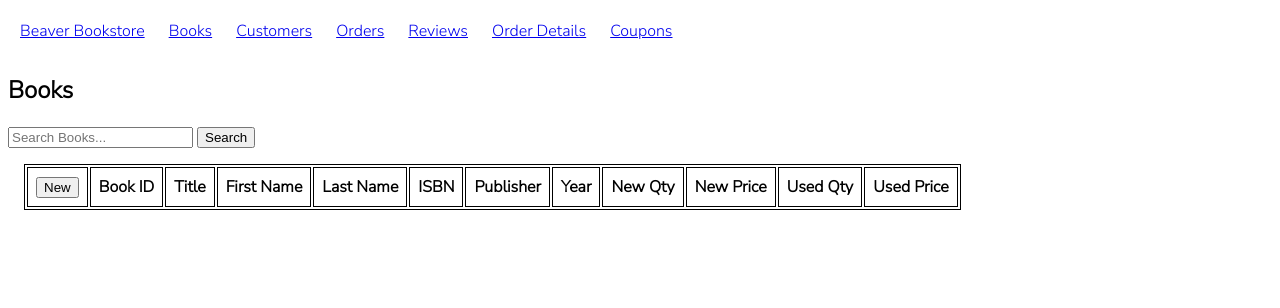
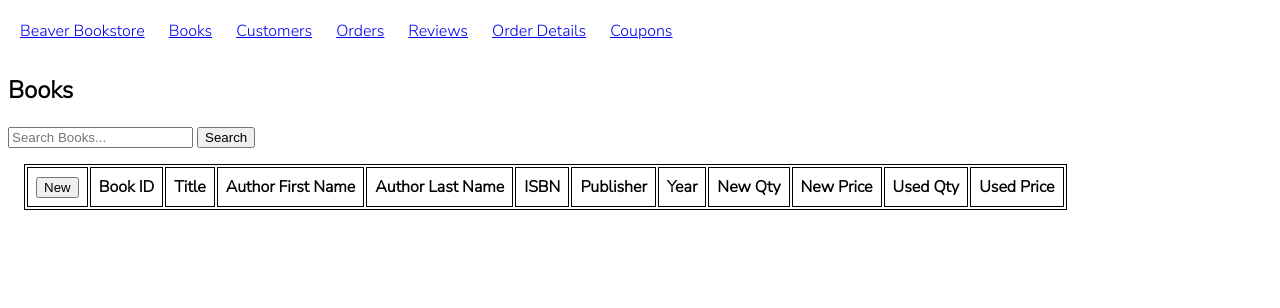
Before and after one commit to h3nry-m/Beaver_Bookstore, a Flask app: page /books in a window 1280 px wide. Shown: the top 308 px of the page. Run offline with Flask 2, Linux system fonts and the light colour scheme; data that the repository does not hold is empty; some libraries are stand-ins or nearby versions.

Commit message:
modified label names

```diff
--- a/templates/books.j2
+++ b/templates/books.j2
@@ -17,8 +17,8 @@
                 </th>
                 <th class="table_cell">Book ID</th>
                 <th class="table_cell">Title</th>
-                <th class="table_cell">First Name</th>
-                <th class="table_cell">Last Name</th>
+                <th class="table_cell">Author First Name</th>
+                <th class="table_cell">Author Last Name</th>
                 <th class="table_cell">ISBN</th>
                 <th class="table_cell">Publisher</th>
                 <th class="table_cell">Year</th>
```
